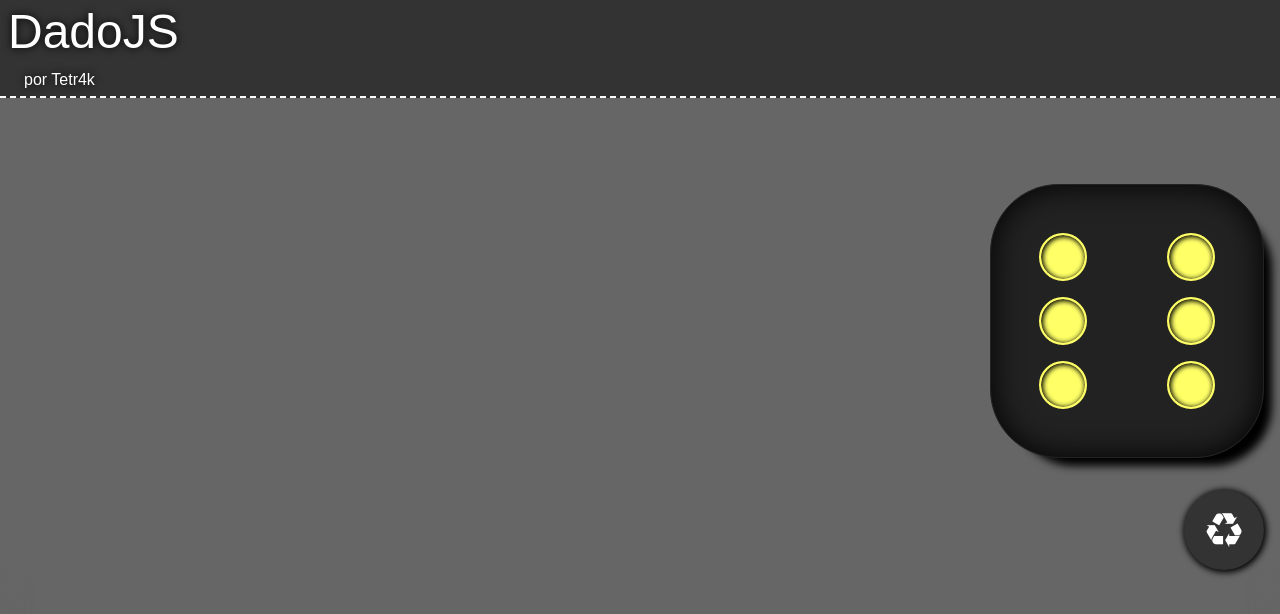
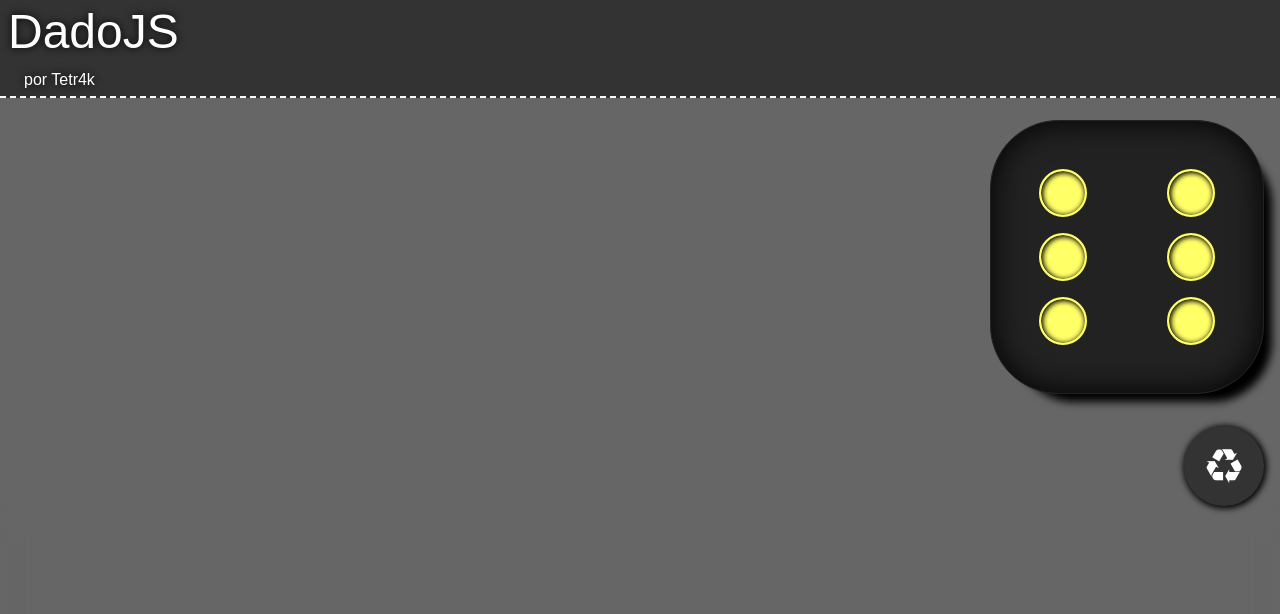
Before and after one commit to Tetr4k/dadojs, a React (Create React App) app: page / in a window 1280 px wide. Shown: the top 614 px of the page. Built offline with nearby package versions, Linux system fonts and the light colour scheme.

Commit message:
Ajusta altura

```diff
--- a/src/PaginaDado6/index.jsx
+++ b/src/PaginaDado6/index.jsx
@@ -17,7 +17,7 @@ const PaginaDado6 = styled.div`
     margin-bottom: 1rem;
     position: fixed;
     bottom: 0;
-    height: 77%;
+    height: 85%;
     width: 100%;
 `
 
```
